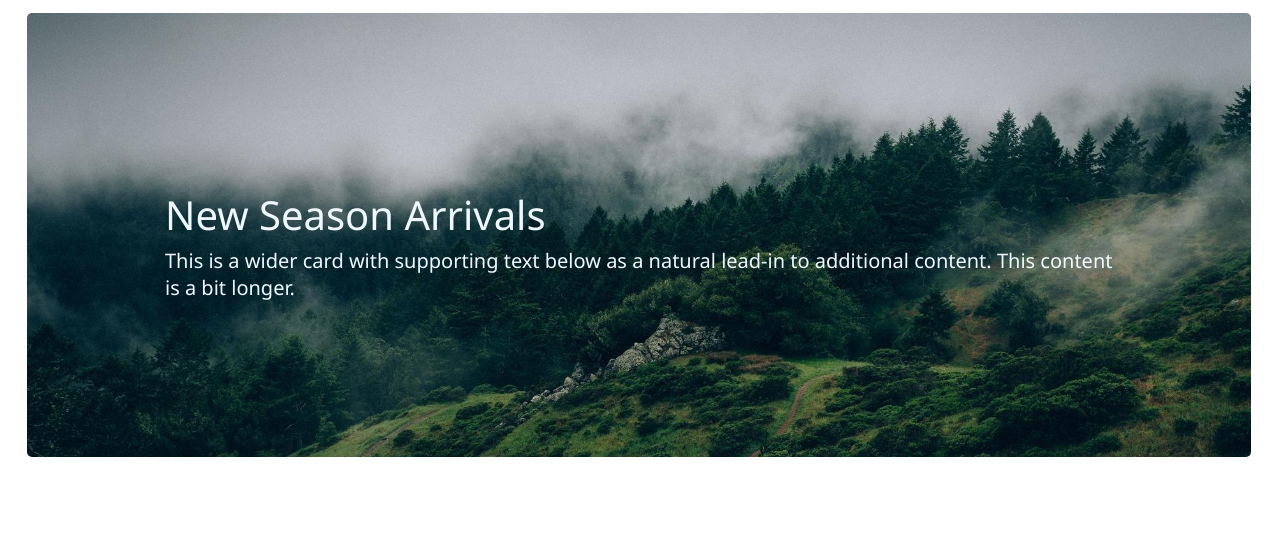
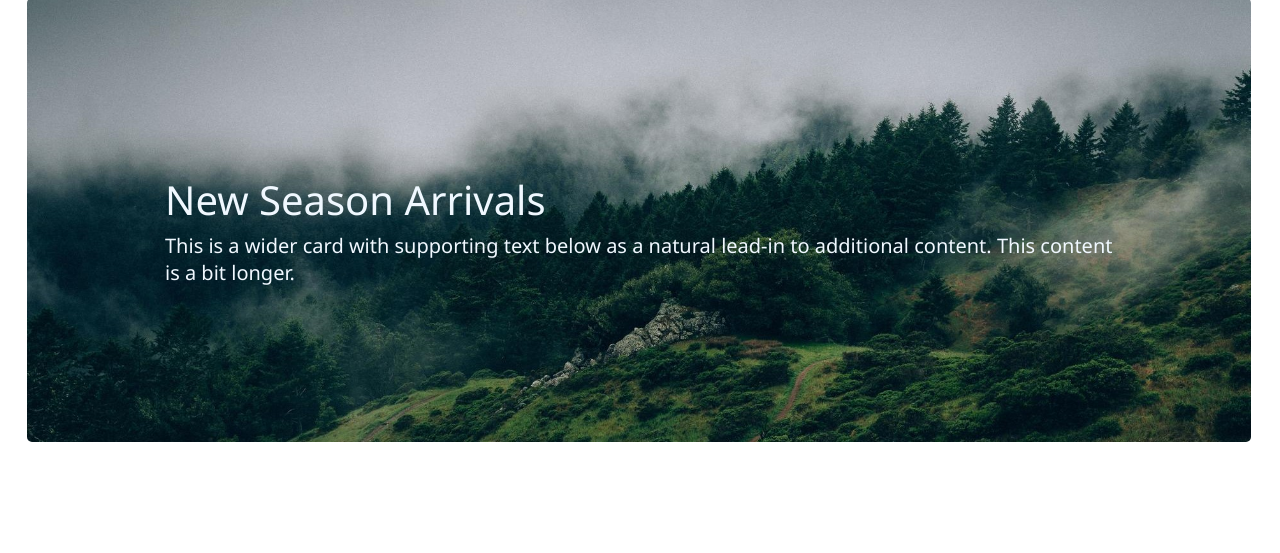
Before and after one commit to ujjwalanand678/javascript-E-commerce-project, a plain HTML site: page index.html in a window 1280 px wide. Shown: the part 89-642 px from the top of the page. Drawn offline with Linux system fonts and the light colour scheme; no server answers.

Commit message:
small changes

```diff
--- a/styles.css
+++ b/styles.css
@@ -2,7 +2,7 @@
 /* main styles */
 .main{
   position: relative;
-  top: 0;
+  top: -15px;
 }
 .main figure img {
   position: relative;
```
